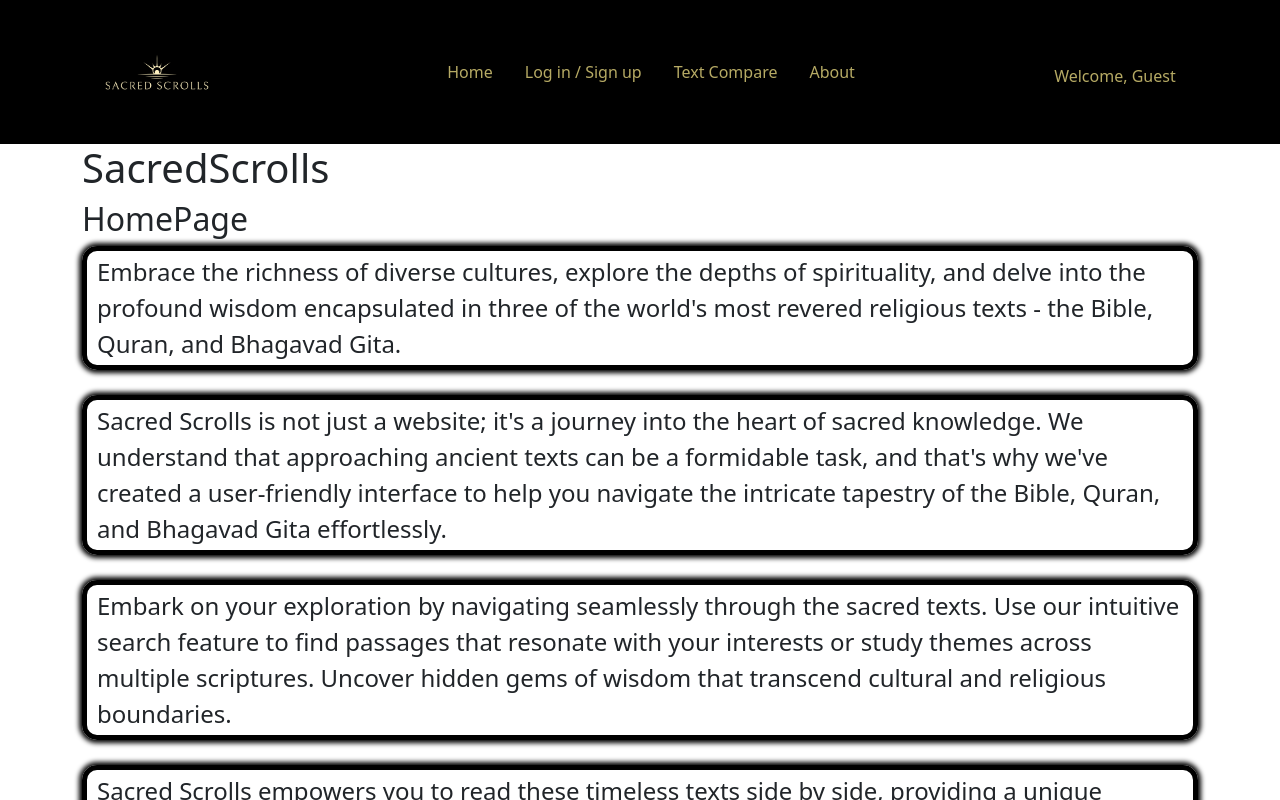
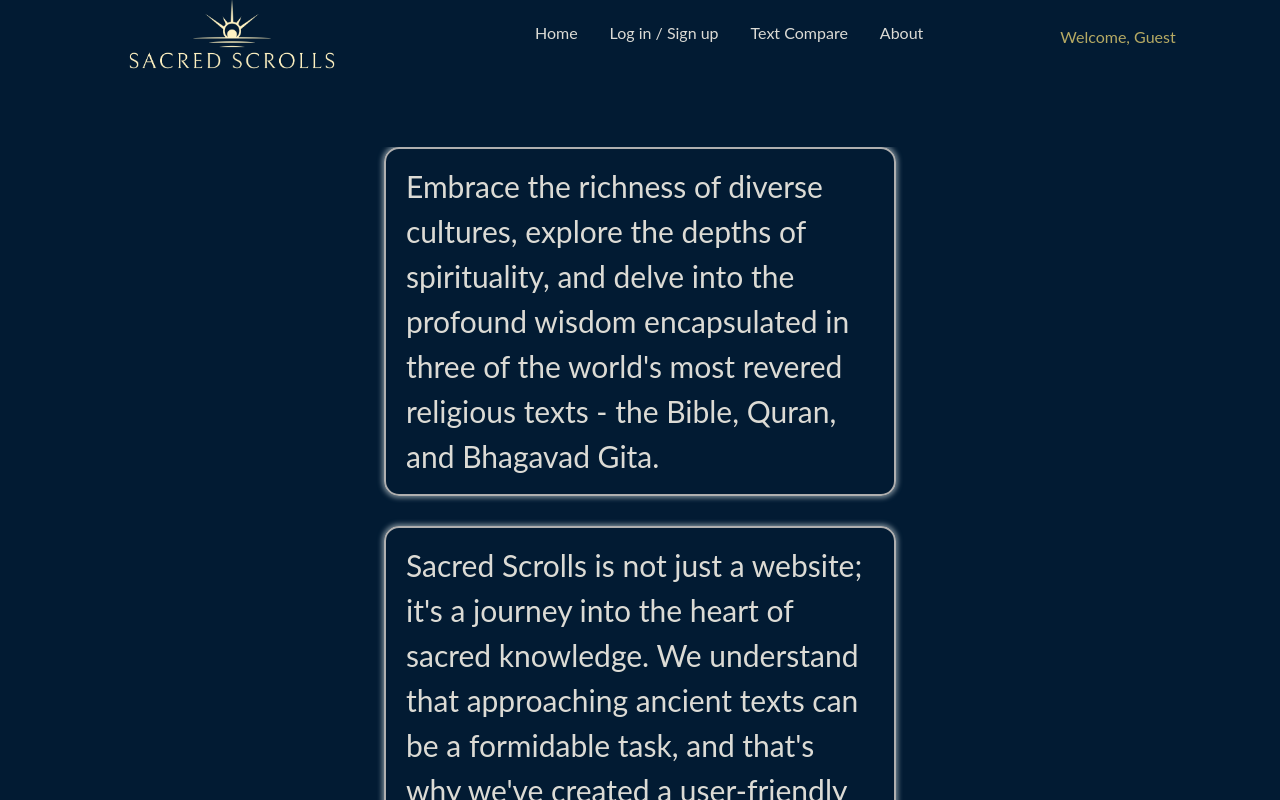
Before and after one commit to andrew-hagstrom/Sacred_Scrolls_Project, a React (Vite) app in the folder frontend/: page / in a window 1280 px wide. Shown: the top 800 px of the page. Built offline with nearby package versions, Linux system fonts and the light colour scheme.

Commit message:
styling and css added

```diff
--- a/frontend/src/App.css
+++ b/frontend/src/App.css
@@ -1,23 +1,41 @@
+body {
+  background-image: linear-gradient(to bottom, rgb(2, 27, 51) 33%, rgba(54,69,79,1) 87%);
+  background-size: auto;
+  background-position: 0% 0%;
+  background-repeat: no-repeat;
+  background-color: rgba(0,0,0,0);
+}
 
 #root {
   margin: 0;
-  height: 100%;
-  width: 100%;
+  height: auto;
+  width: auto;
+  font-family:'lato',sans-serif;
+  color:#dcdbd5;
 }
 
 .mx-2 {
-  color: rgb(182, 170, 100);
+  /* color: rgb(182, 170, 100); */
+  background-color: rgb(2, 27, 51);
+  color:#dcdbd5;
 }
 
+#navbar-comp {
+  margin-top: -80px;
+}
 
 .home-text {
-  border: 5px solid black;
-  margin-bottom: 25px;
-  font-size: 24px;
-  padding-left:10px;
-  padding-right: 10px;
-  padding-top: 3px;
-  padding-bottom: 3px;
-  box-shadow: 0 0 5px 3px #000;
+  border: 2px solid #afafaf;
+  margin-bottom: 30px;
+  font-size: 30px;
+  padding-left:20px;
+  padding-right: 20px;
+  padding-top: 15px;
+  padding-bottom: 15px;
+  box-shadow: 0 0 5px 2px #758793;
   border-radius: 15px;
 }
+
+#welcome-text {
+  width: 40vw;
+}
--- a/frontend/src/App.jsx
+++ b/frontend/src/App.jsx
@@ -34,10 +34,7 @@ function App() {
     <>
     <NavBar user={user} setUser={setUser} />
 
-    <Container>
-     <h1>
-      SacredScrolls
-     </h1>
+    <Container style={{display:'flex', flexDirection:'column',alignItems:'center', height:'100%', overflowY:'auto'}}>
      <Outlet context={{user, setUser}}/>
      </Container>
     </>
--- a/frontend/src/components/NavBar.jsx
+++ b/frontend/src/components/NavBar.jsx
@@ -24,16 +24,16 @@ export const NavBar = ({ user, setUser }) => {
     };
 
     return (
-        <Navbar style={{paddingBottom: "2%", padding: "2%"}} expand="lg" className="bg-black">
-            <Container style={{backgroundColor: "black"}}>
+        <Navbar style={{paddingBottom: "2%", padding: "2%"}} expand="lg" id='navbar-comp'>
+            <Container style={{backgroundColor: "rgb(2, 27, 51)"}}>
                 <Navbar.Brand>
                 <img
-        src={SacredScrollsLogo}
-        width="150"  // Adjusted width
-        height="auto"  // Adjusted height
-        className="d-inline-block align-top img-fluid"  // Added img-fluid for responsiveness
-        alt="Sacred Scrolls Logo"
-    />
+                    src={SacredScrollsLogo}
+                    width="300"  // Adjusted width
+                    height="auto"  // Adjusted height
+                    className="d-inline-block align-top img-fluid"  // Added img-fluid for responsiveness
+                    alt="Sacred Scrolls Logo"
+                />
                 </Navbar.Brand>
                 <Navbar.Toggle aria-controls="basic-navbar-nav" />
                 <Navbar.Collapse id="basic-navbar-nav">
--- a/frontend/src/pages/HomePage.jsx
+++ b/frontend/src/pages/HomePage.jsx
@@ -1,4 +1,4 @@
-import SacredScrollsLogo from '../Images/SacredScrollsBlackBackground.png'
+import LogoWithoutText from '../Images/LogoWithoutText.png'
 import {Link, useOutletContext} from "react-router-dom"
 
 
@@ -6,11 +6,8 @@ function HomePage() {
     const {user} = useOutletContext()
     return (
         <>
-        <h2>
-            HomePage
-        </h2>
         {/* Image temporary until styled */}
-        {/* <img style={{width:'400px', height:'250px'}} src={SacredScrollsLogo}/> */}
+        <div id='welcome-text'>
         <div className='home-text'>
             Embrace the richness of diverse cultures, explore the depths of spirituality, and delve into the profound wisdom encapsulated
             in three of the {"world's"} most revered religious texts - the Bible, Quran, and Bhagavad Gita.
@@ -31,10 +28,11 @@ function HomePage() {
         { user ?
             null
             :
-            <div style={{fontSize: '24px'}}>
+            <div style={{fontSize: '30px'}}>
                 Begin Your Journey ⟶ <Link to={'/register/'}>Get Started</Link>
             </div>
         }
+        </div>
         </>
     )
 }
--- a/frontend/src/pages/LoginPage.jsx
+++ b/frontend/src/pages/LoginPage.jsx
@@ -3,8 +3,8 @@ import Form from 'react-bootstrap/Form';
 import Button from 'react-bootstrap/Button'
 import { useState} from 'react';
 import { Link, useOutletContext } from 'react-router-dom'
-import SacredScrollsLogo from '../Images/SacredScrollsBlackBackground.png'
-import { api } from "../utilities/ApiUtilities.jsx"
+import LogoWithoutText from '../Images/LogoWithoutText.png'
+import { api } from "../utilities/ApiUtilities"
 import { useNavigate } from 'react-router-dom';
 
 function LoginPage() {
@@ -39,17 +39,14 @@ function LoginPage() {
 
   return (
       <>
-      <h2>
-          Login Page
-      </h2>
-      <img style={{width:'400px', height:'250px'}} src={SacredScrollsLogo}/>
-      <Form onSubmit={(e)=>login(e)}>
+      {/* <img style={{width:'100vh', height:'auto', zIndex:0}} src={LogoWithoutText}/> */}
+      <Form style={{backgroundImage:LogoWithoutText,zIndex:1}}onSubmit={(e)=>login(e)}>
             <FloatingLabel
             controlId="floatingInput"
             label="Username"
             className="mb-3"
             >
-                <Form.Control type="username" placeholder="name@example.com" onChange={(e)=>setUsername(e.target.value)}/>
+              <Form.Control type="username" placeholder="name@example.com" onChange={(e)=>setUsername(e.target.value)}/>
             </FloatingLabel>
             <FloatingLabel controlId="floatingPassword" label="Password">
                 <Form.Control type="password" placeholder="Password" onChange={(e)=>setPassword(e.target.value)}/>
--- a/frontend/src/pages/RegisterPage.jsx
+++ b/frontend/src/pages/RegisterPage.jsx
@@ -4,7 +4,7 @@ import Button from 'react-bootstrap/Button'
 import { useState} from 'react';
 import { Link, useNavigate, useOutletContext } from 'react-router-dom'
 import SacredScrollsLogo from '../Images/SacredScrollsBlackBackground.png'
-import { api } from "../utilities/ApiUtilities.jsx"
+import { api } from "../utilities/ApiUtilities"
 
 function RegisterPage() {
     const [email, setEmail] = useState("")
```
